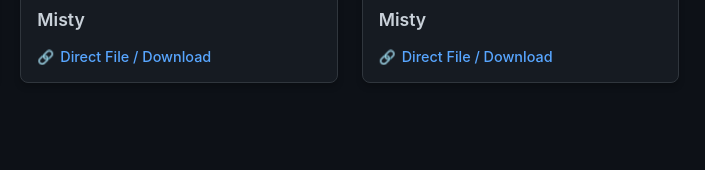
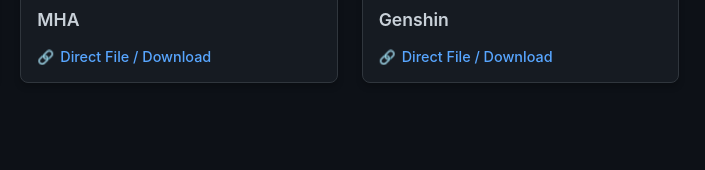
Before and after one commit to viewcat/media, a plain HTML site: page index.html in a window 1280 px wide. Shown: the part 626-796 px from the top of the page, 461-1166 px from the left. Drawn offline with Linux system fonts and the light colour scheme.

Commit message:
Update index.html

```diff
--- a/index.html
+++ b/index.html
@@ -153,7 +153,7 @@
                 <video controls preload="metadata" muted loop autoplay playsinline>
                     <source src="sushi/mha/DapperDelightfulCalf.mp4" type="video/mp4">
                 </video>
-                <div class="video-title">Misty</div>
+                <div class="video-title">MHA</div>
                 <div class="link-container">
                     <a class="direct-link" href="sushi/mha/DapperDelightfulCalf.mp4" target="_blank" download>Direct File / Download</a>
                 </div>
@@ -163,7 +163,7 @@
                 <video controls preload="metadata" muted loop autoplay playsinline>
                     <source src="sushi/genshin/LastDarkolivegreenPiranha.mp4" type="video/mp4">
                 </video>
-                <div class="video-title">Misty</div>
+                <div class="video-title">Genshin</div>
                 <div class="link-container">
                     <a class="direct-link" href="sushi/genshin/LastDarkolivegreenPiranha.mp4" target="_blank" download>Direct File / Download</a>
                 </div>
```
